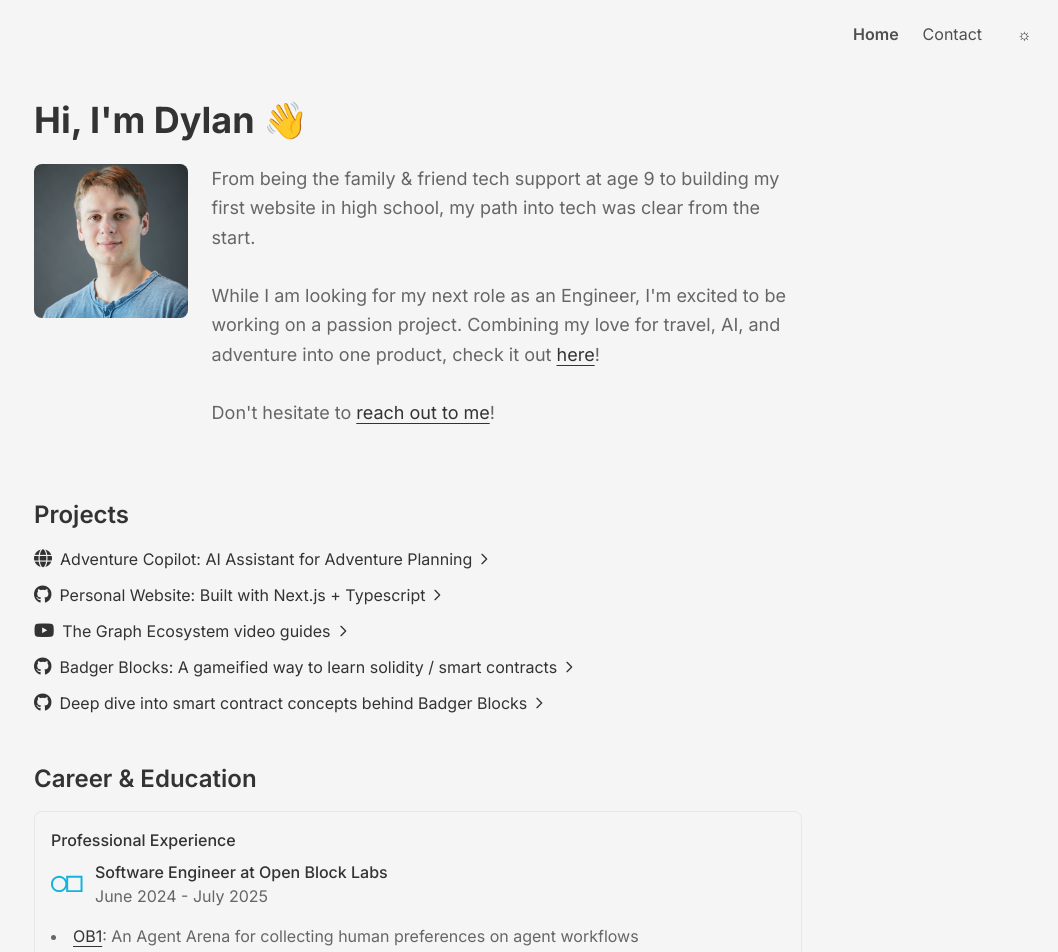
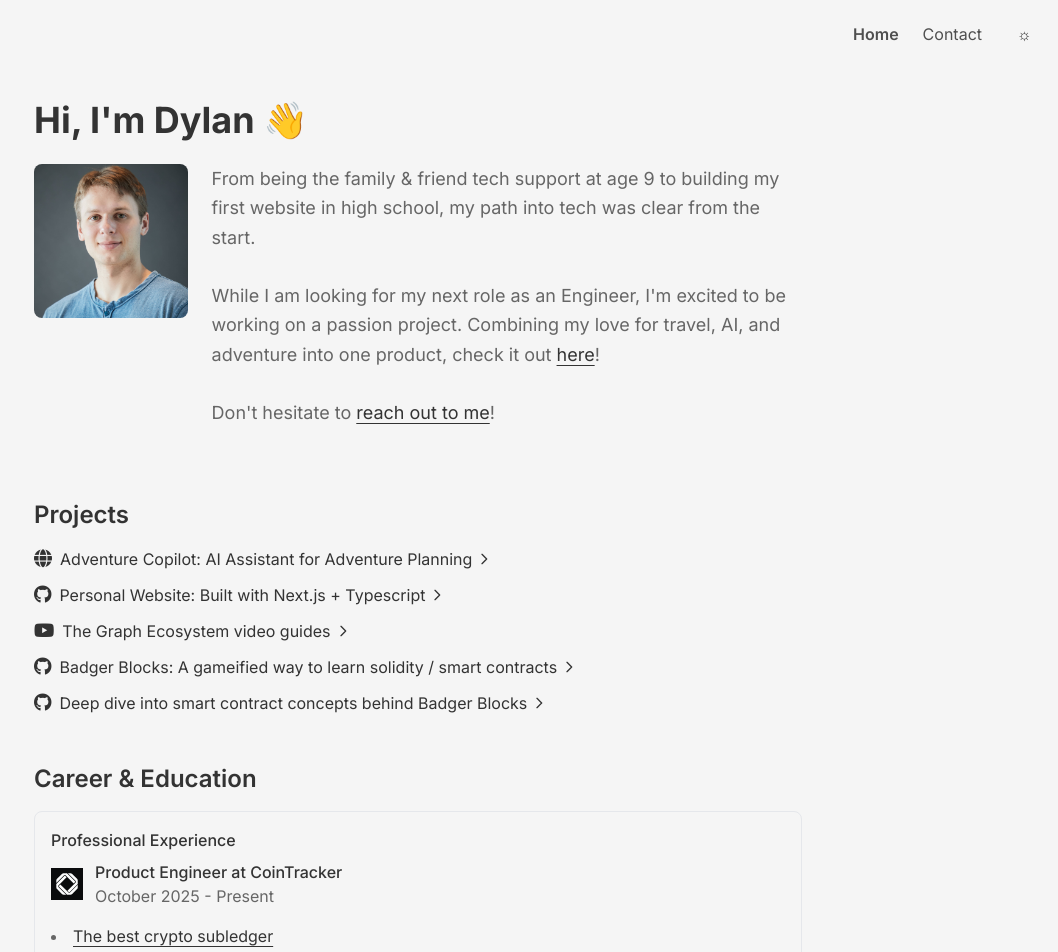
Before and after one commit to melotik/website, a Next.js app: page / in a window 1280 px wide. Shown: the top 952 px of the page, without its empty margins (222-1280 px from the left). Built offline with nearby package versions, Linux system fonts and the light colour scheme.

Commit message:
add CoinTracker experience

```diff
--- a/app/page.tsx
+++ b/app/page.tsx
@@ -130,13 +130,47 @@
             <div>
                 <div className="flex items-center gap-3 mb-4">
                   <a
+                    href="https://www.cointracker.io/"
+                    target="_blank"
+                    rel="noopener noreferrer"
+                    className="hover:opacity-80 transition-opacity"
+                  >
+                    <Image
+                      src="/about/cointracker.svg"
+                      alt="CoinTracker logo"
+                      width={32}
+                      height={32}
+                      className="w-8 h-8"
+                    />
+                  </a>
+                  <div>
+                    <h4 className="font-medium">Product Engineer at CoinTracker</h4>
+                    <p className="text-text-secondary">October 2025 - Present</p>
+                  </div>
+                </div>
+
+                <ul className="list-disc list-inside text-text-secondary">
+                  <li><a
+                    href="https://www.cointracker.io/enterprise"
+                    target="_blank"
+                    rel="noopener noreferrer"
+                    className="link-underline"
+                  >
+                    The best crypto subledger
+                  </a></li>
+                </ul>
+              </div>
+
+              <div>
+                <div className="flex items-center gap-3 mb-4">
+                  <a
                     href="https://www.openblocklabs.com/"
                     target="_blank"
                     rel="noopener noreferrer"
                     className="hover:opacity-80 transition-opacity"
                   >
                     <Image
-                      src="/about/openblocklabs.svg"
+                      src="/about/openblocklabs.jpeg"
                       alt="Open Block Labs logo"
                       width={32}
                       height={32}
@@ -144,7 +178,7 @@
                     />
                   </a>
                   <div>
-                    <h4 className="font-medium">Software Engineer at Open Block Labs</h4>
+                    <h4 className="font-medium">Software Engineer at OpenBlock</h4>
                     <p className="text-text-secondary">June 2024 - July 2025</p>
                   </div>
                 </div>
```
Also changed, not shown: public/about/cointracker.svg (added), public/about/openblocklabs.jpeg (added).
